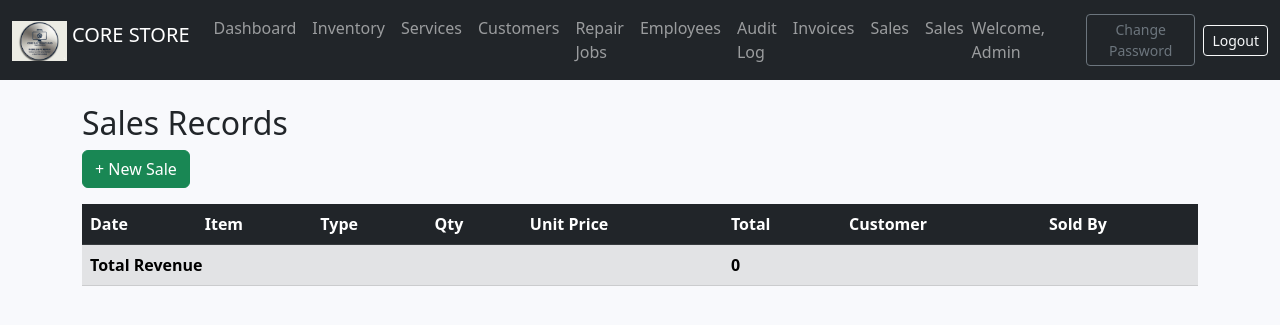
After one commit to geoffreyngobi17-a11y/core-store, a Flask app: page /sales in a window 1280 px wide. The commit adds this page. Shown: the top 325 px of the page. Run offline with Flask 2, Linux system fonts and the light colour scheme; a user stored in the database is signed in; data that the repository does not hold is empty.

Commit message:
Add Sales module to record product and service sales

```diff
--- a/app.py
+++ b/app.py
@@ -8,7 +8,7 @@ from sqlalchemy import func, desc
 from dotenv import load_dotenv
 
 load_dotenv()
-from models import db, User, Product, Service, AuditLog, Customer, RepairJob, Invoice
+from models import db, User, Product, Service, AuditLog, Customer, RepairJob, Invoice, Sale
 from forms import (LoginForm, ProductForm, ServiceForm, EmployeeForm, StockAdjustForm,
                    ChangePasswordForm, CustomerForm, RepairJobForm, RepairJobUpdateForm)
 from backup_utils import backup_database_to_drive
@@ -427,6 +427,69 @@ def create_tables():
         new_tables = inspector.get_table_names()
         created = set(new_tables) - set(existing_tables)
         return f"Tables created: {created}<br>All tables now: {new_tables}"
+@app.route('/sales')
+@login_required
+def sales_list():
+    all_sales = Sale.query.order_by(Sale.sale_date.desc()).all()
+    return render_template('sales_list.html', sales=all_sales)
+
+@app.route('/sales/add', methods=['GET','POST'])
+@login_required
+def add_sale():
+    form = SaleForm()
+    # Populate product choices
+    form.product_id.choices = [(p.id, f"{p.name} (UGX {p.unit_price}) - Stock: {p.quantity}") for p in Product.query.all()]
+    form.product_id.choices.insert(0, (0, '-- Select Product --'))
+    # Populate service choices
+    form.service_id.choices = [(s.id, f"{s.name} (UGX {s.price})") for s in Service.query.all()]
+    form.service_id.choices.insert(0, (0, '-- Select Service --'))
+
+    if form.validate_on_submit():
+        if form.item_type.data == 'product':
+            product = Product.query.get(form.product_id.data)
+            if not product:
+                flash('Product not found.', 'danger')
+                return redirect(url_for('add_sale'))
+            if product.quantity < form.quantity.data:
+                flash(f'Not enough stock. Only {product.quantity} available.', 'danger')
+                return redirect(url_for('add_sale'))
+            # Reduce stock
+            product.quantity -= form.quantity.data
+            db.session.commit()
+            total = product.unit_price * form.quantity.data
+            sale = Sale(
+                item_type='product',
+                item_id=product.id,
+                item_name=product.name,
+                quantity=form.quantity.data,
+                unit_price=product.unit_price,
+                total_price=total,
+                customer_name=form.customer_name.data,
+                sold_by=current_user.id,
+                notes=form.notes.data
+            )
+        else:  # service
+            service = Service.query.get(form.service_id.data)
+            if not service:
+                flash('Service not found.', 'danger')
+                return redirect(url_for('add_sale'))
+            total = service.price * form.quantity.data
+            sale = Sale(
+                item_type='service',
+                item_id=service.id,
+                item_name=service.name,
+                quantity=form.quantity.data,
+                unit_price=service.price,
+                total_price=total,
+                customer_name=form.customer_name.data,
+                sold_by=current_user.id,
+                notes=form.notes.data
+            )
+        db.session.add(sale)
+        db.session.commit()
+        flash('Sale recorded successfully.', 'success')
+        return redirect(url_for('sales_list'))
+    return render_template('sale_form.html', form=form)
 
 if __name__ == '__main__':
     port = int(os.environ.get('PORT', 5000))
--- a/templates/base.html
+++ b/templates/base.html
@@ -28,6 +28,8 @@
                     <li class="nav-item"><a class="nav-link" href="{{ url_for('employees') }}">Employees</a></li>
                     <li class="nav-item"><a class="nav-link" href="{{ url_for('auditlog') }}">Audit Log</a></li>
                     <li class="nav-item"><a class="nav-link" href="{{ url_for('invoices') }}">Invoices</a></li>
+                    <li class="nav-item"><a class="nav-link" href="{{ url_for('sales_list') }}">Sales</a></li>
+                    <li class="nav-item"><a class="nav-link" href="{{ url_for('sales_list') }}">Sales</a></li>
                     {% endif %}
                 </ul>
                 <span class="navbar-text me-3">Welcome, {{ current_user.name }}</span>
--- /dev/null
+++ b/templates/sales_list.html
@@ -0,0 +1,30 @@
+{% extends "base.html" %}
+{% block content %}
+<h2>Sales Records</h2>
+<a href="{{ url_for('add_sale') }}" class="btn btn-success mb-3">+ New Sale</a>
+<table class="table table-striped">
+    <thead class="table-dark">
+        <tr><th>Date</th><th>Item</th><th>Type</th><th>Qty</th><th>Unit Price</th><th>Total</th><th>Customer</th><th>Sold By</th></tr>
+    </thead>
+    <tbody>
+        {% for sale in sales %}
+        <tr>
+            <td>{{ sale.sale_date.strftime('%Y-%m-%d %H:%M') }}</td>
+            <td>{{ sale.item_name }}</td>
+            <td>{{ sale.item_type }}</td>
+            <td>{{ sale.quantity }}</td>
+            <td>{{ "{:,.0f}".format(sale.unit_price) }}</td>
+            <td><strong>{{ "{:,.0f}".format(sale.total_price) }}</strong></td>
+            <td>{{ sale.customer_name or '-' }}</td>
+            <td>{{ sale.seller.name }}</td>
+        </tr>
+        {% endfor %}
+    </tbody>
+    <tfoot class="table-secondary">
+        <tr><td colspan="5"><strong>Total Revenue</strong></td>
+            <td><strong>{{ "{:,.0f}".format(sales|sum(attribute='total_price')) }}</strong></td>
+            <td colspan="2"></td>
+        </tr>
+    </tfoot>
+</table>
+{% endblock %}
```
Also changed, not shown: forms.py (+16 -0 lines), models.py (+15 -0 lines), templates/sale_form.html (added, +28 -0 lines).
